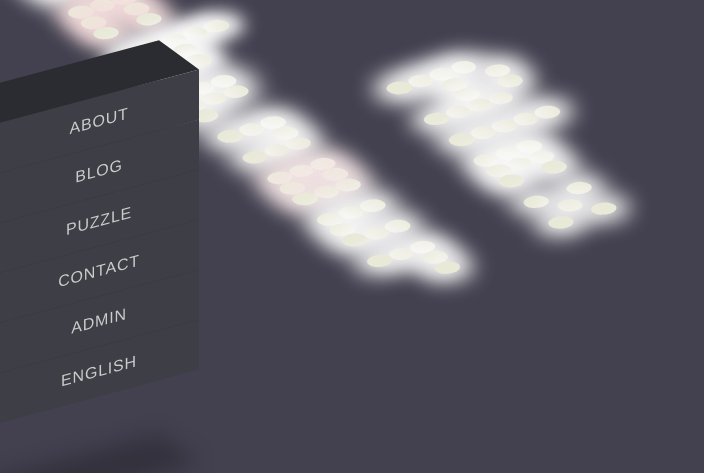
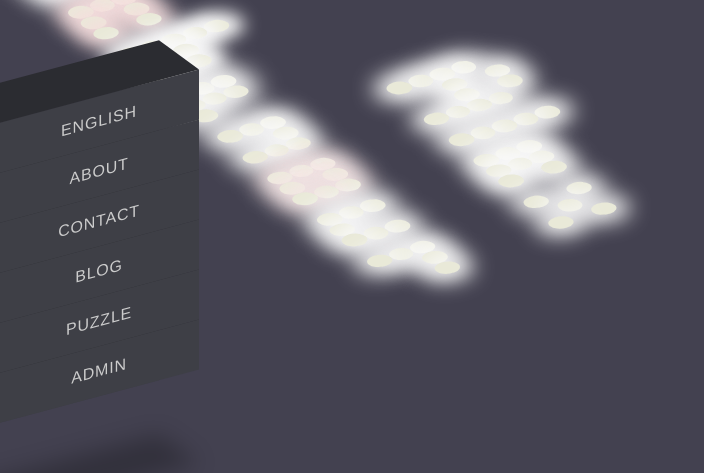
Before and after one commit to chunyukuo88/portfolio2, a React (Create React App) app: page / in a window 1280 px wide. Shown: the part 217-690 px from the top of the page, without its empty margins (0-704 px from the left). Built offline with nearby package versions, Linux system fonts and the light colour scheme.

Commit message:
feat: More intuitive order of menu items.

```diff
--- a/src/App.jsx
+++ b/src/App.jsx
@@ -5,7 +5,7 @@ import { AboutBlockWrapper } from './components/AboutBlock/AboutBlock';
 import { useSelector } from 'react-redux';
 import { RequireAuth } from './features/auth/RequireAuth.jsx';
 
-import { Login } from './features/auth/Login.jsx';
+import { Login } from './pages/Login/Login.jsx';
 import { BlogPage } from './pages/Blog/BlogPage';
 import Language from './features/language/Language';
 import Crossword from './pages/Crossword/Crossword';
@@ -66,9 +66,17 @@ function HomePage(){
     <main className='main-page-container'>
       <div className='banner-and-menu-wrapper'>
         <ul className='main-menu-wrapper'>
+          <li role='button' className='menu-block'>
+            <span><img className='main-icons' src={LanguageIcon} alt="Language icon"/></span>
+            <a><Language/></a>
+          </li>
           <li role='button' onClick={() => setDisplayAboutBlock(true)} className='menu-block'>
             <span><img className='main-icons' src={AboutIcon} alt="About icon"/></span>
             <a>{strings.about[language]}</a>
+          </li>
+          <li role='button' className='menu-block'>
+            <span><img className='main-icons' src={Contact} alt="Contact icon"/></span>
+            <a onClick={() => setDisplayContactInfo(true)}>{strings.contact[language]}</a>
           </li>
           <li role='button' className='menu-block'>
             <span><img className='main-icons' src={BlogIcon} alt="blog icon"/></span>
@@ -79,16 +87,8 @@ function HomePage(){
             <a href="/puzzle">{strings.puzzle[language]}</a>
           </li>
           <li role='button' className='menu-block'>
-            <span><img className='main-icons' src={Contact} alt="Contact icon"/></span>
-            <a onClick={() => setDisplayContactInfo(true)}>{strings.contact[language]}</a>
-          </li>
-          <li role='button' className='menu-block'>
             <span><img className='main-icons' src={Admin} alt="Admin icon"/></span>
             <a href="/login">{strings.admin[language]}</a>
-          </li>
-          <li role='button' className='menu-block'>
-            <span><img className='main-icons' src={LanguageIcon} alt="Language icon"/></span>
-            <a><Language/></a>
           </li>
         </ul>
         <div />
--- a/src/features/auth/Login.jsx
+++ b/src/pages/Login/Login.jsx
@@ -1,7 +1,7 @@
 import { useState } from 'react';
 import { useSelector, useDispatch } from 'react-redux';
-import { supabaseClient } from './client.js';
-import { updateAuth } from './authSlice.js';
+import { supabaseClient } from '../../features/auth/client.js';
+import { updateAuth } from '../../features/auth/authSlice.js';
 import { useNavigate } from 'react-router-dom';
 import strings from '../../common/strings.js';
 
@@ -30,7 +30,7 @@ export const Login = () => {
   return (
     <div style={{ color: 'white'}}>
       <p>Log in (Self-signup coming soon. Right now admin only)</p>
-      <form action='?/login' method='POST' className='auth-form'>
+      <form action='src/features/auth?/login' method='POST' className='auth-form'>
         <label htmlFor=''> {strings.email[language]} </label>
         <input onChange={emailHandler} type='text' name='email'/>
         <label htmlFor=''> {strings.password[language]} </label>
```
